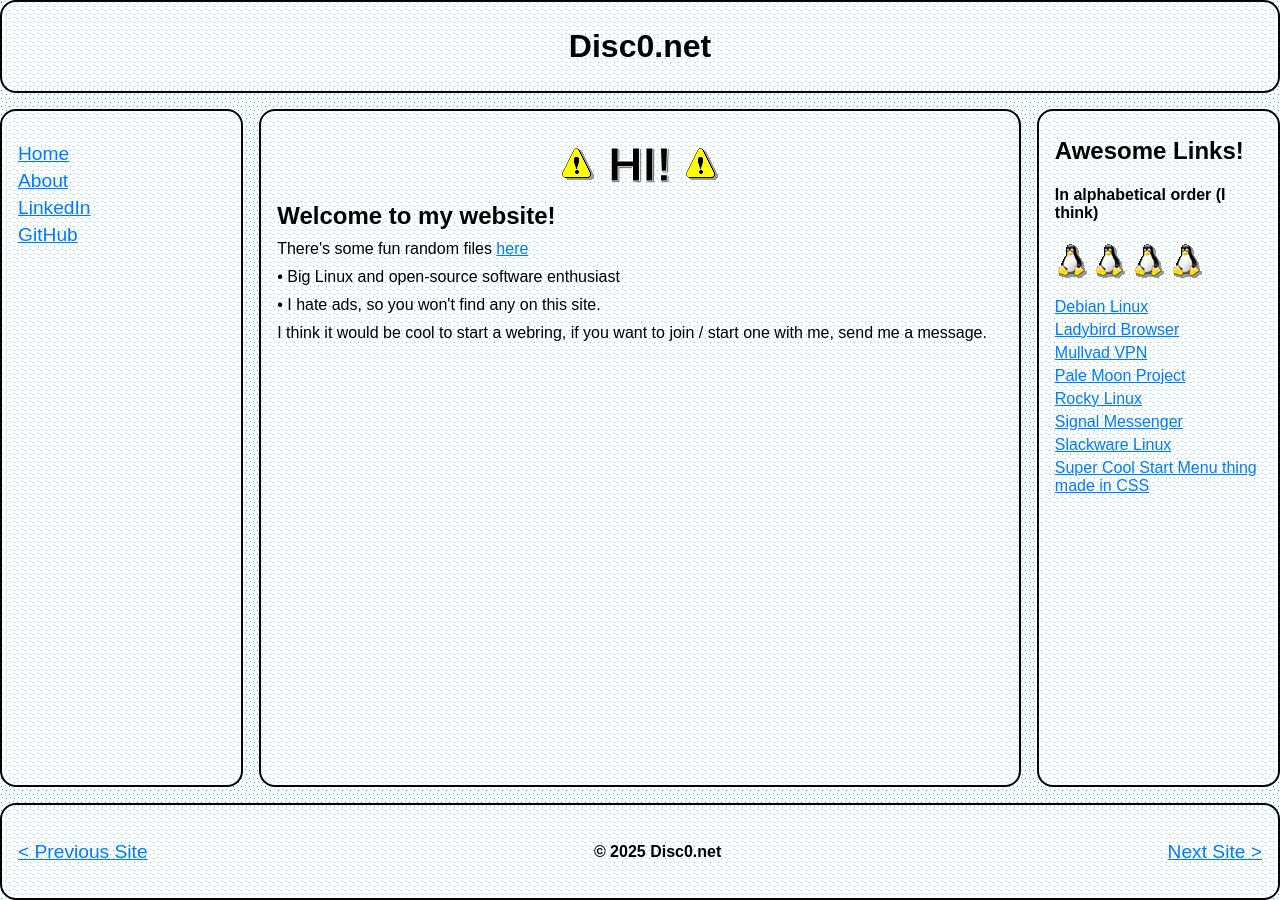
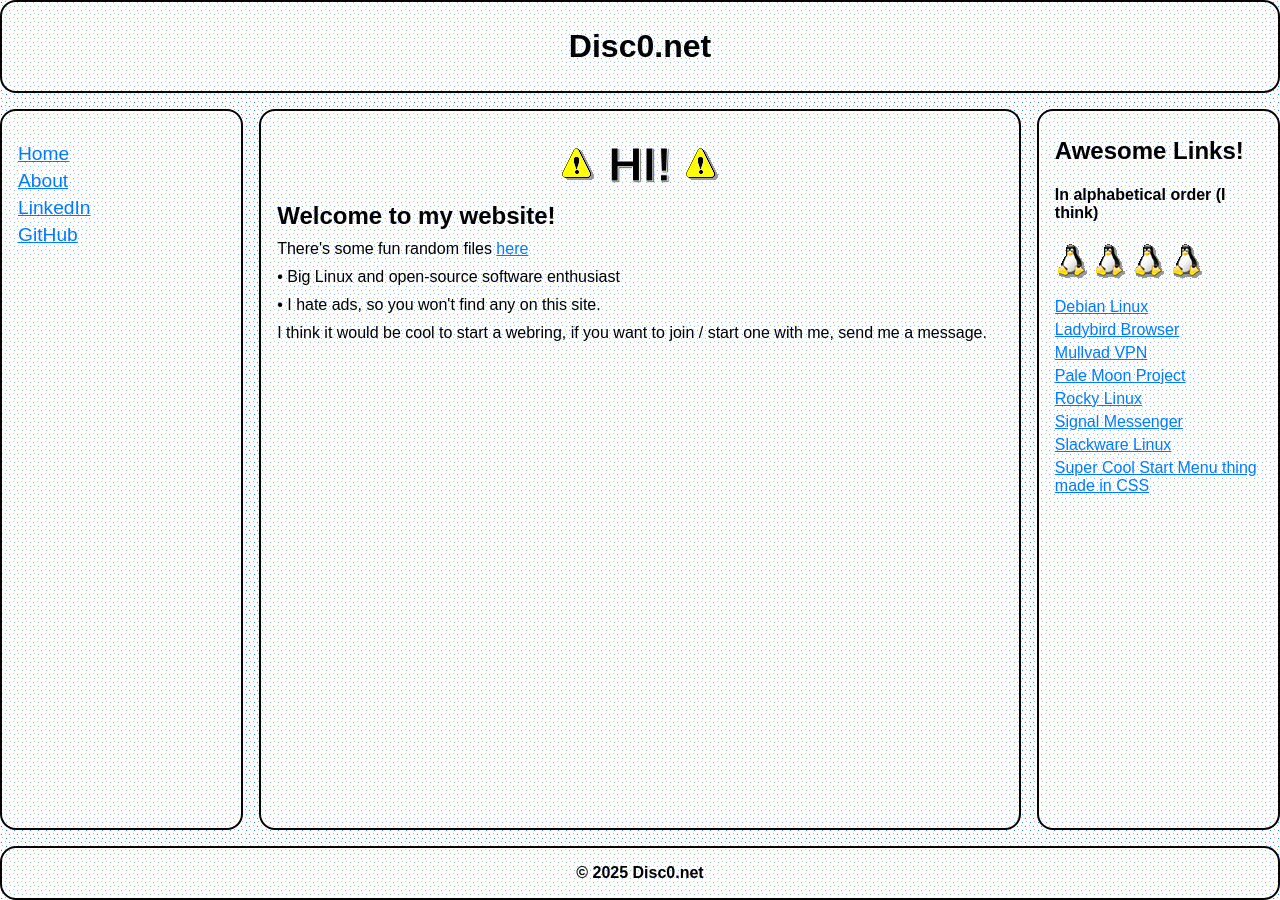
Before and after one commit to odjacobs/disc0.net, a Jekyll site: the page built from index.html, in a window 1280 px wide. Built offline with Jekyll 4.4.1, drawn with Linux system fonts in a browser that asks for light colours.

Commit message:
Remove webring

```diff
--- a/_layouts/default.html
+++ b/_layouts/default.html
@@ -24,9 +24,7 @@
         {% include awesome.html %}
     </div>
     <div class="footer">
-        <a href="" style="font-size: larger;">&lt; Previous Site</a>
         <h4>&copy; 2025 Disc0.net</h4>
-        <a href="" style="font-size: larger;">Next Site &gt;</a>
     </div>
 
 </body>
--- a/main.css
+++ b/main.css
@@ -50,6 +50,10 @@ body {
 
 .footer a {
   display: inline;
+}
+
+.footer * {
+  margin: auto;
 }
 
 div {
```
